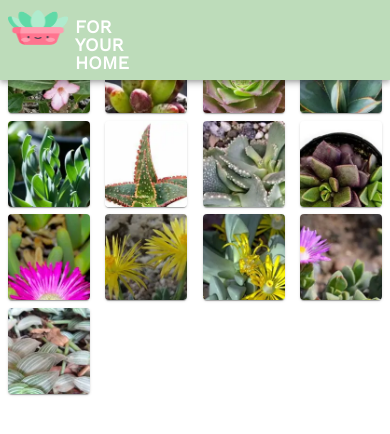
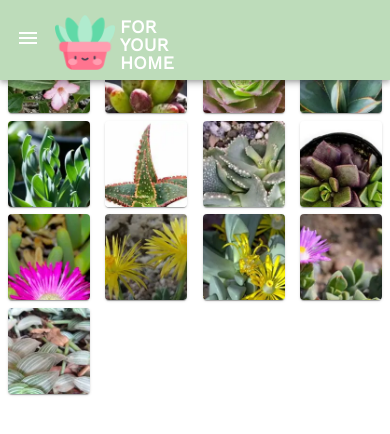
Before and after one commit to annagamr/succulent-shop, a React (Create React App) app: page /shop in a window 390 px wide. Shown: the top 434 px of the page. Built offline with nearby package versions, Linux system fonts and the light colour scheme.

Commit message:
header responsiveness

```diff
--- a/package.json
+++ b/package.json
@@ -6,6 +6,7 @@
     "@emotion/react": "^11.10.0",
     "@emotion/styled": "^11.10.0",
     "@material-ui/core": "^4.12.4",
+    "@material-ui/icons": "^4.11.3",
     "@mui/material": "^5.10.1",
     "@testing-library/jest-dom": "^5.16.5",
     "@testing-library/react": "^13.3.0",
--- a/src/App.js
+++ b/src/App.js
@@ -1,7 +1,6 @@
-import logo from './logo.svg';
 import './App.css';
 import Header from './Header';
-import Shop from './shop/Shop';
+
 
 function App() {
   return (
--- a/src/Header.js
+++ b/src/Header.js
@@ -1,12 +1,19 @@
-import { AppBar, Toolbar, Typography, makeStyles, Button } from "@material-ui/core";
-import React from "react";
+import { AppBar, Toolbar, Typography, makeStyles, Button, IconButton, Drawer, Link,MenuItem} from "@material-ui/core";
 import logo from './logo.png';
 import { Link as RouterLink } from "react-router-dom";
+// for responsiveness
+import React, { useState, useEffect } from "react";
+import { Menu as MenuIcon } from "@material-ui/icons";
 
 const useStyles = makeStyles(() => ({
   header: {
     backgroundColor: "#bddcba",
-    height: "80px"
+    height: "80px",
+    paddingRight: "30px",
+    paddingTop: "10px",
+    "@media (max-width: 900px)": {
+      paddingLeft: 0,
+    },
   },
 
   logoText: {
@@ -17,38 +24,132 @@ const useStyles = makeStyles(() => ({
     lineHeight: "18px",
     textAlign: "left",
     position: "absolute",
-    top: "18px",
-    left: "75px"
+    top: "8px",
+    left: "75px",
+    "@media (max-width: 900px)": {
+      left: "120px",
+    },
   },
   AppLogo: {
     position: "absolute",
-    top: "10px",
+
     left: "8px",
     width: '60px',
     height: '9vmin',
+    "@media (max-width: 900px)": {
+      left: "55px",
+      top:"5px",
+      width: '60px',
+      height: '55px',
+    },
 
   },
   menuButton: {
-      fontFamily: "Work Sans, sans-serif",
-      fontWeight: 700,
-      fontSize: "19px",
-      marginLeft: "40px",
-      left:"930px",
-      color:"inherit",
-      top:"9px"
+    fontFamily: "Work Sans, sans-serif",
+    fontWeight: 700,
+    fontSize: "18px",
+    marginLeft: "37px",
+    color: "inherit",
+  },
+  toolbar: {
+    display: "flex",
+    justifyContent: "flex-end",
 
   },
+  drawerContainer: {
+    padding: "20px 30px",
+  }
 
 
 }));
 
 
 export default function Header() {
-  const { header, logoText, AppLogo,menuButton,navButtons  } = useStyles();
+
+// responsiveness
+  const [state, setState] = useState({
+    mobileView: false,
+    drawerOpen: false
+  });
+
+  const { mobileView, drawerOpen } = state;
+
+
+
+  useEffect(() => {
+    const setResponsiveness = () => {
+      return window.innerWidth < 900
+        ? setState((prevState) => ({ ...prevState, mobileView: true }))
+        : setState((prevState) => ({ ...prevState, mobileView: false }));
+    };
+
+    setResponsiveness();
+    window.addEventListener("resize", () => setResponsiveness());
+
+    return () => {
+      window.removeEventListener("resize", () => setResponsiveness());
+    }
+  }, []);
+
+  const displayMobile = () => {
+    const handleDrawerOpen = () =>
+      setState((prevState) => ({ ...prevState, drawerOpen: true }));
+    const handleDrawerClose = () =>
+      setState((prevState) => ({ ...prevState, drawerOpen: false }));
+
+    return (
+      <Toolbar>
+        <IconButton
+          {...{
+            edge: "start",
+            color: "inherit",
+            "aria-label": "menu",
+            "aria-haspopup": "true",
+            onClick: handleDrawerOpen,
+          }}
+        >
+          <MenuIcon />
+        </IconButton>
+        <Drawer
+          {...{
+            anchor: "left",
+            open: drawerOpen,
+            onClose: handleDrawerClose,
+          }}
+        >
+          <div className={drawerContainer}>{getDrawerChoices()}</div>
+        </Drawer>
+<div>{succulentLogo}{succulentLogoText}</div>
+</Toolbar>
+    );
+  };
+  const getDrawerChoices = () => {
+    return headersData.map(({ label, href }) => {
+      return (
+        <Link
+          {...{
+            component: RouterLink,
+            to: href,
+            color: "inherit",
+            style: { textDecoration: "none" },
+            key: label,
+          }}
+        >
+          <MenuItem>{label}</MenuItem>
+        </Link>
+      );
+    });
+  };
+
+
+// -x-responsiveness-x-
+
+
+  const { header, logoText, AppLogo, menuButton, toolbar,drawerContainer } = useStyles();
 
 
   const displayDesktop = () => {
-    return <Toolbar>{succulentLogo}{succulentLogoText}{getMenuButtons()}</Toolbar>;
+    return <Toolbar className={toolbar}>{succulentLogo}{succulentLogoText}<div >{getMenuButtons()}</div></Toolbar>;
   };
 
   const getMenuButtons = () => {
@@ -90,13 +191,18 @@ export default function Header() {
 
   return (
     <header>
-      <AppBar className={header}>{displayDesktop()}</AppBar>
+      <AppBar className={header}> {mobileView ? displayMobile() : displayDesktop()}</AppBar>
     </header>
   );
+
+
 }
 
 const headersData = [
-
+  {
+    label: "Home",
+    href: "/",
+  },
   {
     label: "Shop",
     href: "/shop",
```
Also changed, not shown: 1 other file (tests, documents, lock files or other folders).
